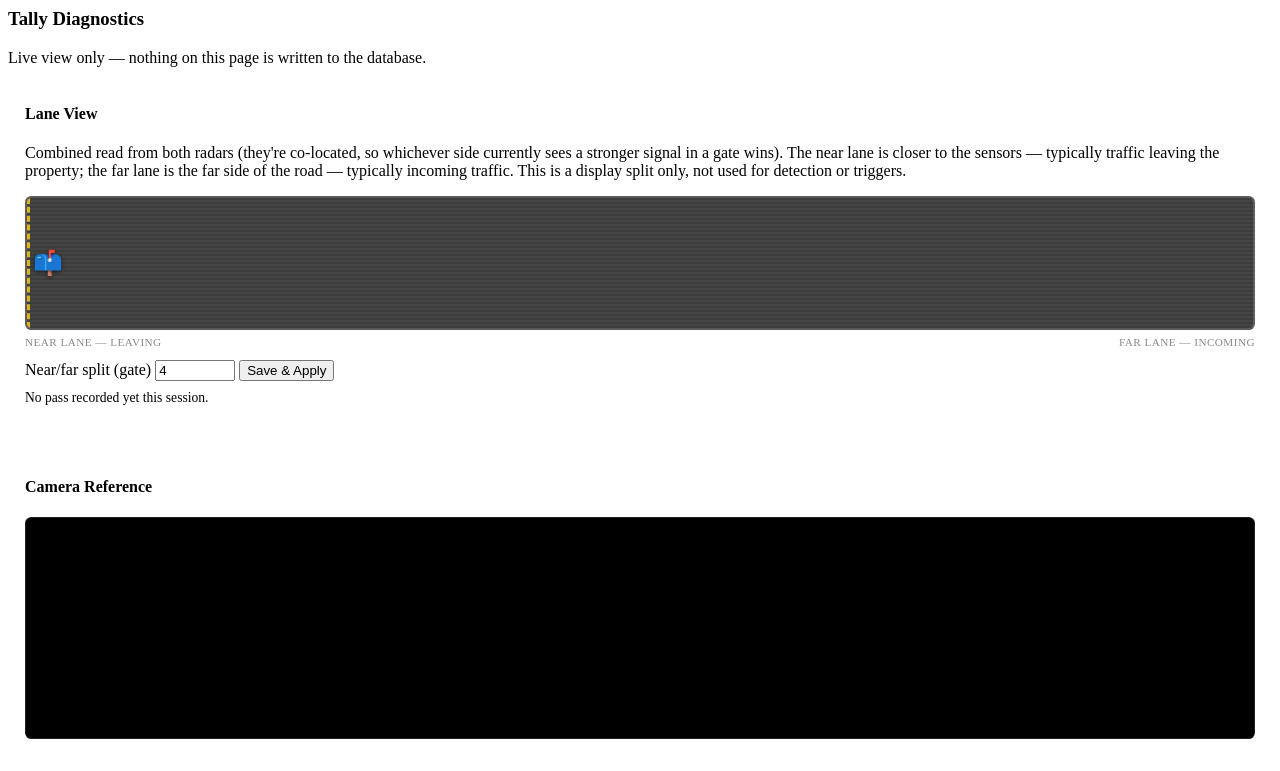
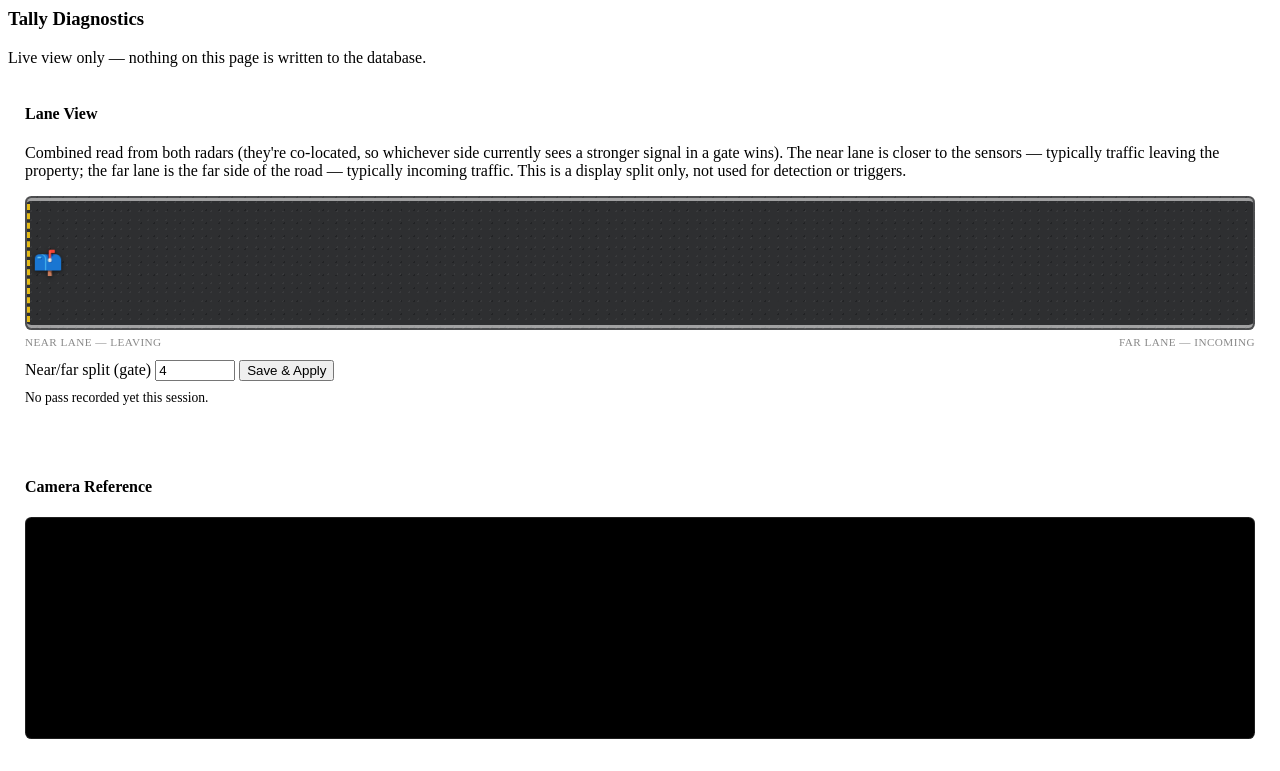
Before and after one commit to focusedonsound/fpp-tally, a PHP site: page /diagnostics.php in a window 1280 px wide. Shown: the top 771 px of the page. Run offline with PHP 8.4, Linux system fonts and the light colour scheme.

Commit message:
Give Lane View road surface an asphalt look with edge lines
Speckled dark asphalt background instead of flat gray rectangles, plus
solid white shoulder lines top/bottom to read as a real road edge, with
the existing yellow dashed center divider inset to sit within them.

Co-Authored-By: Claude Sonnet 5 <noreply@anthropic.com>
Claude-Session: https://claude.ai/code/session_01NjuzBZvDeLNNaGX7j9mC8p

```diff
--- a/www/diagnostics.php
+++ b/www/diagnostics.php
@@ -47,16 +47,26 @@ ini_set('display_errors', '0');
 .diag-lane-road {
   position: relative; height: 130px; border-radius: .4rem; overflow: hidden;
   border: 2px solid rgba(255,255,255,0.15);
-  background: repeating-linear-gradient(180deg, #3d3d3d 0 2px, #454545 2px 4px), linear-gradient(#454545, #3a3a3a);
+  /* Asphalt: flat dark base + a faint speckle texture so it doesn't
+     read as a plain gray box, plus solid white edge lines top/bottom
+     (the shoulder markings a real 2-lane road has) and the road's own
+     halves painted underneath everything else. */
+  background-color: #2e2f31;
+  background-image:
+    radial-gradient(rgba(255,255,255,0.05) 1px, transparent 1px),
+    radial-gradient(rgba(0,0,0,0.25) 1px, transparent 1px);
+  background-size: 9px 9px, 13px 13px;
+  background-position: 0 0, 4px 6px;
+  box-shadow: inset 0 6px 0 -3px rgba(255,255,255,0.55), inset 0 -6px 0 -3px rgba(255,255,255,0.55);
 }
-.diag-lane-half { position: absolute; top: 0; bottom: 0; transition: background-color .2s ease; display: flex; align-items: flex-end; justify-content: center; padding-bottom: .4rem; }
+.diag-lane-half { position: absolute; top: 0; bottom: 0; transition: background-color .2s ease; display: flex; align-items: flex-end; justify-content: center; padding-bottom: .4rem; z-index: 1; }
 .diag-lane-half.occupied { background-color: rgba(54,162,235,0.28); }
 .diag-lane-half .diag-lane-status { font-size: .75rem; font-weight: 700; color: #cfe8ff; text-shadow: 0 1px 2px rgba(0,0,0,0.6); }
 .diag-lane-near { left: 0; }
 .diag-lane-far { right: 0; }
 .diag-lane-divider {
-  position: absolute; top: 0; bottom: 0; width: 0;
-  border-left: 3px dashed #f0c419; opacity: .9; z-index: 2;
+  position: absolute; top: 6px; bottom: 6px; width: 0;
+  border-left: 3px dashed #f0c419; opacity: .95; z-index: 2;
   transition: left .2s ease;
 }
 .diag-lane-mailbox {
```
